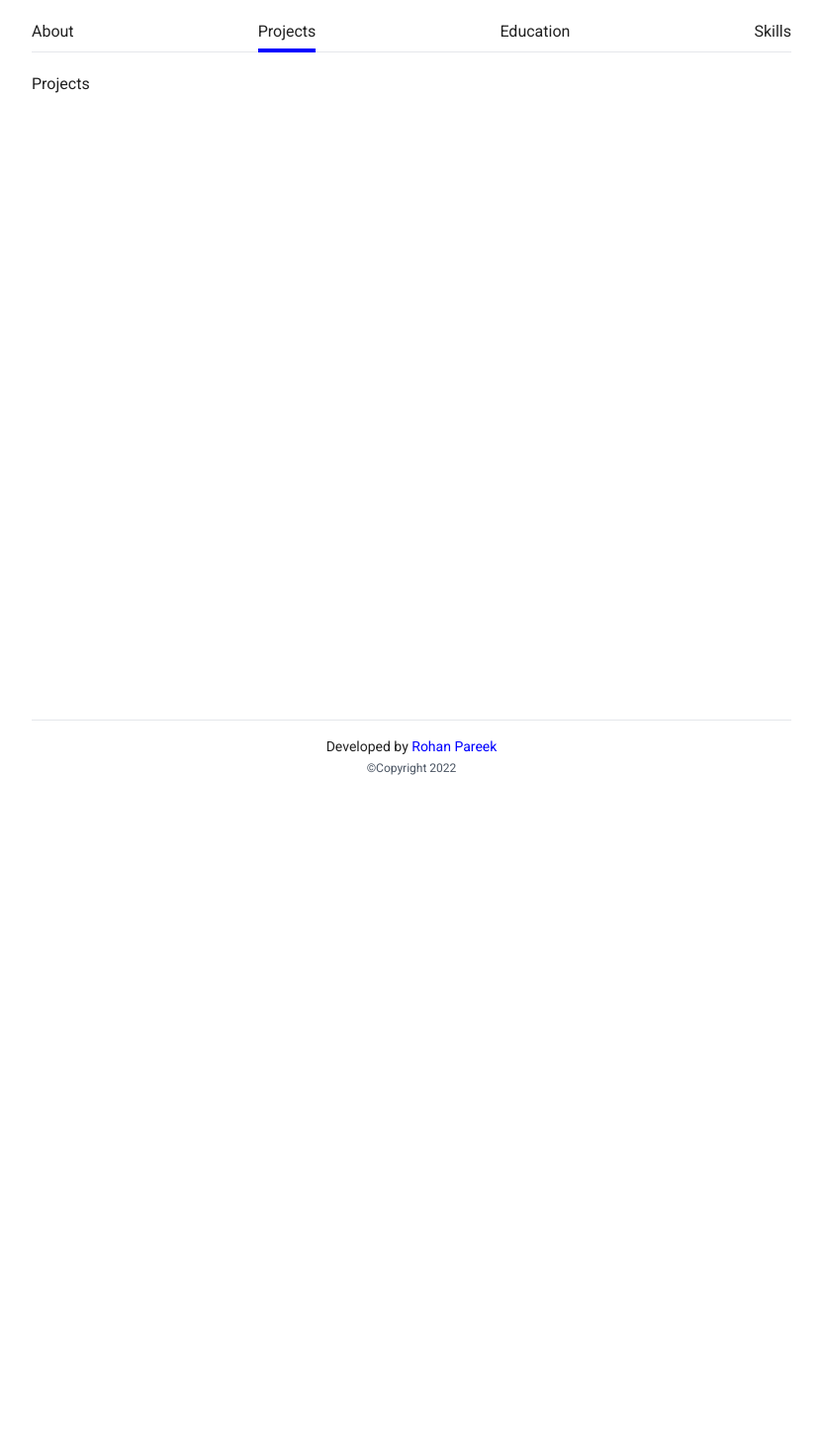
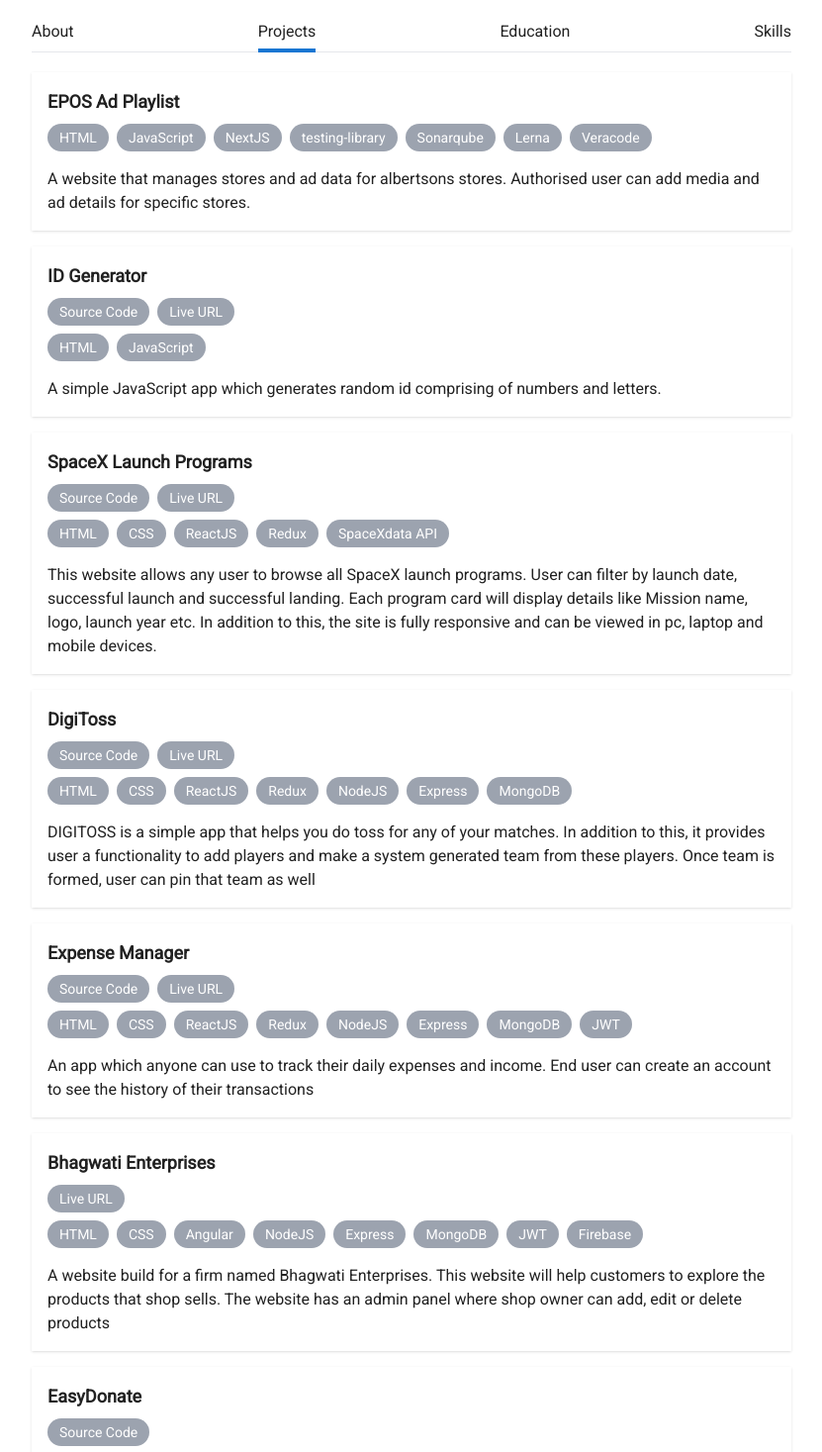
Before and after one commit to rohan-pareek/portfolio-v2, a Next.js app: page /projects in a window 1280 px wide. Shown: the top 1467 px of the page at 99% size, without its empty margins (224-1055 px from the left). Before the commit the page ends 800 px from the top, so only its background shows below. Built offline with nearby package versions, Linux system fonts and the light colour scheme.

Commit message:
added projects and education details

```diff
--- /dev/null
+++ b/components/badge/index.js
@@ -0,0 +1,17 @@
+import React from 'react';
+import PropTypes from 'prop-types';
+
+const Badge = ({ data, classes = '' }) => {
+    return (
+        <div className={`${classes} bg-gray-400 text-white rounded-full p-1 px-3 inline-block text-sm`}>
+            {data}
+        </div>
+    )
+}
+
+Badge.propTypes = {
+    data: PropTypes.string.isRequired,
+    classes: PropTypes.string
+};
+
+export default Badge;
--- /dev/null
+++ b/components/project-card/index.js
@@ -0,0 +1,45 @@
+import React from 'react';
+import PropTypes from 'prop-types';
+import Badge from '../badge';
+import Link from 'next/link';
+
+const ProjectCard = ({ name, gitUrl, liveUrl, techstack, description, personal }) => {
+    return (
+        <div className='p-4 shadow w-full mb-4'>
+            <div className='mb-2 text-lg font-bold'>{name}</div>
+            {personal && <div>
+                {gitUrl && <Link href={gitUrl}>
+                    <a target="_blank">
+                        <Badge data='Source Code' classes='bg-brand-dark mr-2 mb-2' />
+                    </a>
+                </Link>}
+                {liveUrl && <Link href={liveUrl}>
+                    <a target="_blank">
+                        <Badge data='Live URL' classes='bg-brand-dark mr-2 mb-2' />
+                    </a>
+                </Link>}
+            </div>}
+            <div className='mb-2'>
+                <ul>
+                    {techstack.map((tech, index) => (
+                        <Badge data={tech} classes='bg-brand-light text-black mr-2 mb-2' key={`${tech}-${index}`} />
+                    ))}
+                </ul>
+            </div>
+            <div>
+                {description}
+            </div>
+        </div >
+    )
+}
+
+ProjectCard.propTypes = {
+    name: PropTypes.string.isRequired,
+    gitUrl: PropTypes.string,
+    liveUrl: PropTypes.string,
+    techstack: PropTypes.array.isRequired,
+    description: PropTypes.string.isRequired,
+    personal: PropTypes.bool
+}
+
+export default ProjectCard;
--- /dev/null
+++ b/data/projects.json
@@ -0,0 +1,157 @@
+[
+    {
+        "name": "EPOS Ad Playlist",
+        "description": "A website that manages stores and ad data for albertsons stores. Authorised user can add media and ad details for specific stores.",
+        "github": "Confidential",
+        "site": "Confidential",
+        "technologies": [
+            "HTML",
+            "JavaScript",
+            "NextJS",
+            "testing-library",
+            "Sonarqube",
+            "Lerna",
+            "Veracode"
+        ],
+        "personal": false
+    },
+    {
+        "name": "ID Generator",
+        "description": "A simple JavaScript app which generates random id comprising of numbers and letters.",
+        "github": "https://github.com/rohan-pareek/id-generator",
+        "site": "https://rohan-pareek.github.io/id-generator/",
+        "technologies": [
+            "HTML",
+            "JavaScript"
+        ],
+        "personal": true
+    },
+    {
+        "name": "SpaceX Launch Programs",
+        "description": "This website allows any user to browse all SpaceX launch programs. User can filter by launch date, successful launch and successful landing. Each program card will display details like Mission name, logo, launch year etc. In addition to this, the site is fully responsive and can be viewed in pc, laptop and mobile devices.",
+        "github": "https://github.com/rohan-pareek/spacex-launch-programs",
+        "site": "https://ps-spacex.netlify.app/",
+        "technologies": [
+            "HTML",
+            "CSS",
+            "ReactJS",
+            "Redux",
+            "SpaceXdata API"
+        ],
+        "personal": true
+    },
+    {
+        "name": "DigiToss",
+        "description": "DIGITOSS is a simple app that helps you do toss for any of your matches. In addition to this, it provides user a functionality to add players and make a system generated team from these players. Once team is formed, user can pin that team as well",
+        "github": "https://github.com/rohan-pareek/toss",
+        "site": "https://mytoss.netlify.app/",
+        "technologies": [
+            "HTML",
+            "CSS",
+            "ReactJS",
+            "Redux",
+            "NodeJS",
+            "Express",
+            "MongoDB"
+        ],
+        "personal": true
+    },
+    {
+        "name": "Expense Manager",
+        "description": "An app which anyone can use to track their daily expenses and income. End user can create an account to see the history of their transactions",
+        "github": "https://github.com/rohan-pareek/expense-manager",
+        "site": "https://myexpensemanager.netlify.app/",
+        "technologies": [
+            "HTML",
+            "CSS",
+            "ReactJS",
+            "Redux",
+            "NodeJS",
+            "Express",
+            "MongoDB",
+            "JWT"
+        ],
+        "personal": true
+    },
+    {
+        "name": "Bhagwati Enterprises",
+        "description": "A website build for a firm named Bhagwati Enterprises. This website will help customers to explore the products that shop sells. The website has an admin panel where shop owner can add, edit or delete products",
+        "site": "https://bhagwatienterpriseskrb.com/",
+        "technologies": [
+            "HTML",
+            "CSS",
+            "Angular",
+            "NodeJS",
+            "Express",
+            "MongoDB",
+            "JWT",
+            "Firebase"
+        ],
+        "personal": true
+    },
+    {
+        "name": "EasyDonate",
+        "description": "EasyDonate is a web application which helps in simplifying donation process. Anyone can give or donate using this website",
+        "github": "https://github.com/rohan-pareek/EasyDonate",
+        "site": null,
+        "technologies": [
+            "HTML",
+            "CSS",
+            "Angular",
+            "NodeJS",
+            "Express",
+            "MongoDB",
+            "JWT"
+        ],
+        "personal": true
+    },
+    {
+        "name": "Covid 19 Tracker",
+        "description": "Covid 19 Tracker is a web application that can be used to get information of Corona virus in any country",
+        "github": "https://github.com/rohan-pareek/covid-19-tracker",
+        "site": null,
+        "technologies": [
+            "HTML",
+            "CSS",
+            "ReactJS"
+        ],
+        "personal": true
+    },
+    {
+        "name": "Weather Cloud",
+        "description": "A React app that helps any user to find out the weather information of any city of the world",
+        "github": "https://github.com/rohan-pareek/react-weather-cloud",
+        "site": "https://rp-weather-cloud.netlify.app",
+        "technologies": [
+            "HTML",
+            "CSS",
+            "ReactJS"
+        ],
+        "personal": true
+    },
+    {
+        "name": "Photo Gallery",
+        "description": "Photo Gallery is a ReactJS app used to create a archives of images. Images are stored in google firebase",
+        "github": "https://github.com/rohan-pareek/react-photo-gallery",
+        "site": null,
+        "technologies": [
+            "HTML",
+            "CSS",
+            "ReactJS",
+            "Firebase"
+        ],
+        "personal": true
+    },
+    {
+        "name": "Todo App",
+        "description": "This is a simple Todo App made using ReactJS. User can add their daily tasks which is stored locally. Hence, accessible even after the website is closed",
+        "github": "https://github.com/rohan-pareek/simple-react-todo-app",
+        "site": "https://rp-react-todo.netlify.app",
+        "technologies": [
+            "HTML",
+            "CSS",
+            "ReactJS"
+        ],
+        "personal": true
+    }
+]
--- a/pages/education.js
+++ b/pages/education.js
@@ -2,7 +2,29 @@ import React from 'react';
 
 const Education = ( props ) => {
   return (
-    <div>Education</div>
+    <section>
+      <div className='mb-2 shadow p-4'>
+        <div className='text-lg font-bold'>
+          Bachelor of Engineering <span className='text-sm font-normal ml-2'>Jun 2013 - May 2017</span>
+          </div>
+        <div className='text-gray-400'>Information Technology</div>
+        <div className='mt-2 text-gray-500'>Chhattigarh Swami Vivekanand Technical University</div>
+      </div>
+      <div className='mb-2 shadow p-4'>
+        <div className='text-lg font-bold'>
+          Higher Secondary School <span className='text-sm font-normal ml-2'>Jun 2012 - May 2013</span>
+          </div>
+        <div className='text-gray-400'>Science</div>
+        <div className='mt-2 text-gray-500'>Shri Balaji Vidya Mandir</div>
+      </div>
+      <div className='mb-2 shadow p-4'>
+        <div className='text-lg font-bold'>
+          Senior Secondary School <span className='text-sm font-normal ml-2'>Jun 2010 - May 2011</span>
+          </div>
+        <div className='text-gray-400'>Science</div>
+        <div className='mt-2 text-gray-500'>Shri Balaji Vidya Mandir</div>
+      </div>
+    </section>
   )
 }
 
--- a/pages/projects.js
+++ b/pages/projects.js
@@ -1,8 +1,22 @@
 import React from 'react';
+import ProjectCard from '../components/project-card';
+import projects from '../data/projects.json';
 
-const Projects = ( props ) => {
+const Projects = (props) => {
   return (
-    <div>Projects</div>
+    <div>
+      {projects.map((project, index) => (
+        <ProjectCard
+          key={`${project.name}-${index}`}
+          name={project.name}
+          gitUrl={project.github}
+          liveUrl={project.site}
+          description={project.description}
+          techstack={project.technologies}
+          personal={project.personal}
+        />
+      ))}
+    </div>
   )
 }
 
--- a/tailwind.config.js
+++ b/tailwind.config.js
@@ -7,8 +7,8 @@ module.exports = {
     extend: {
       colors: {
         brand: {
-          dark: 'blue',
-          light: 'lightblue'
+          dark: '#1976D2',
+          light: '#BBDEFB'
         }
       }
     },
```
